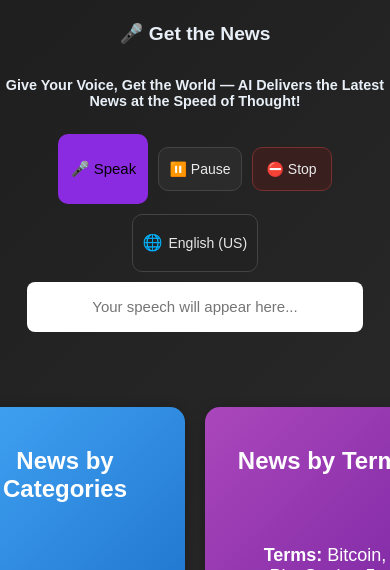
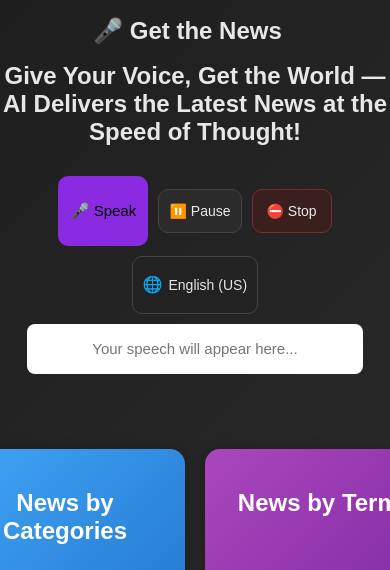
Before and after one commit to Hanumanth155/AI_NEWS_APP, a plain HTML site: page index.html in a window 390 px wide. Shown: the part 201-771 px from the top of the page. Drawn offline with Linux system fonts and the light colour scheme.

Commit message:
Update style.css

```diff
--- a/style.css
+++ b/style.css
@@ -69,35 +69,10 @@ body {
   border: none; outline: none; text-align: center; color: #1c1c1c;
 }
 
-.one {
-  color: black;  /* headline color */
-  text-align: center;
-  font-size: 1.5rem;   /* good for mobile */
-  font-weight: bold;
-  margin: 10px auto;
-}
-
-.two {
-  color: #555;  /* dark gray for subheading */
-  text-align: center;
-  font-size: 1rem;
-  margin-bottom: 15px;
-}
-
-/* Ensure it is visible on all screen sizes */
-@media (max-width: 768px) {
-  .one {
-    font-size: 1.2rem; /* smaller for mobile */
-  }
-  .two {
-    font-size: 0.9rem;
-  }
-}
-
+.one{ margin-top: 5px; margin-left: -15px; margin-bottom: 2px; }
+.two{ margin-top: 5px; }
 .one, .two { animation: colorShift 3s infinite alternate; }
-@keyframes colorShift { 0%{color:#99ccff} 50%{color:#eef2f5} 100%{color:#99ccff} }
-
-
+@keyframes colorShift { 0%{color:#966730} 50%{color:#eef2f5} 100%{color:#99ccff} }
 
 /* Cards */
 .cards {
```
